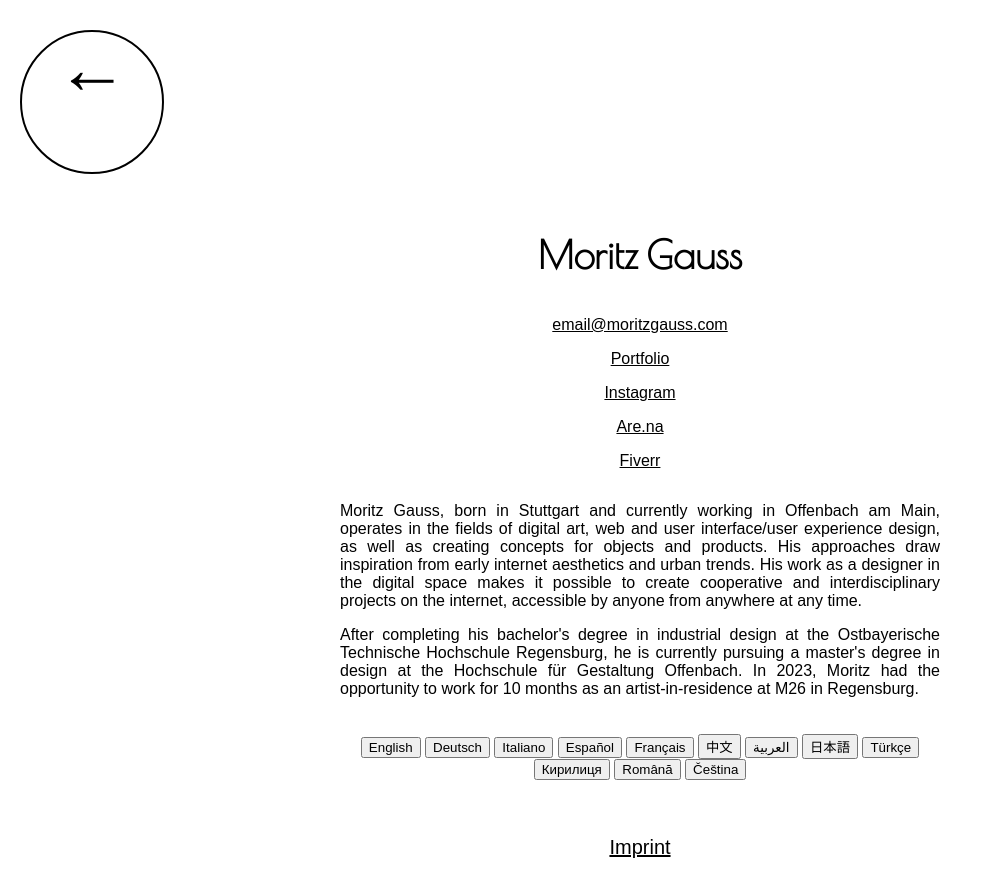
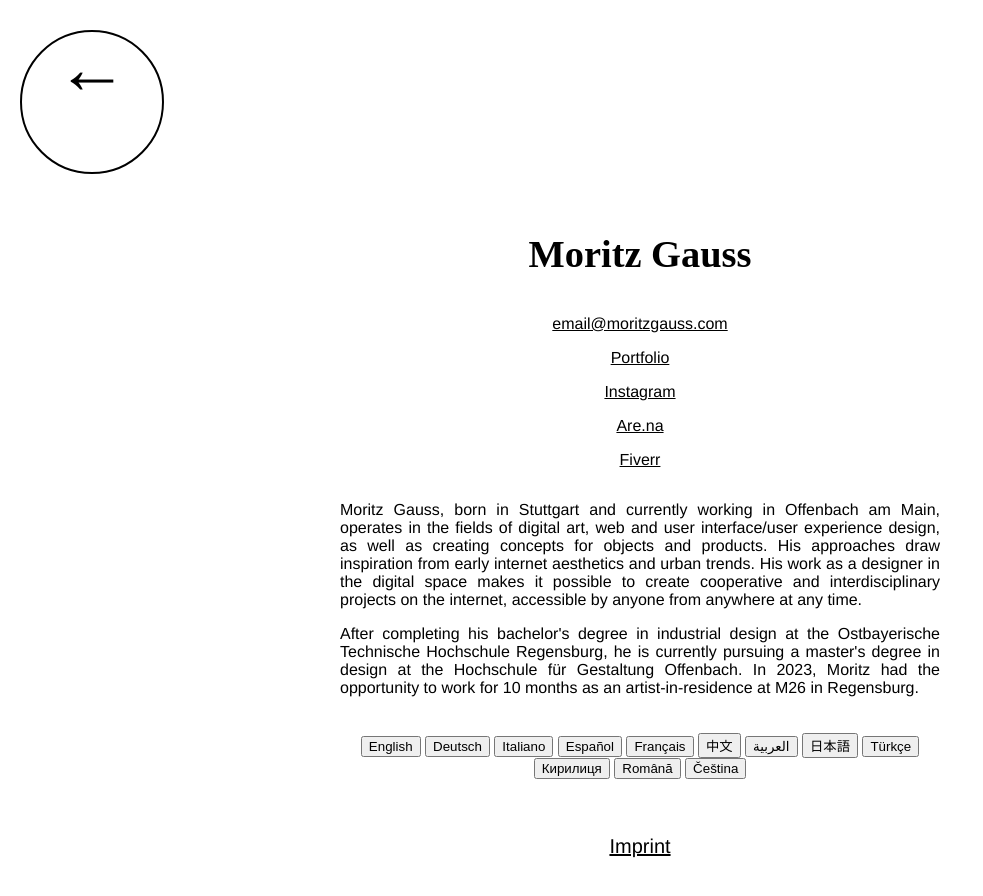
Before and after one commit to mori77z/about, a plain HTML site: page index.html in a window 1280 px wide. Shown: the whole page, without its empty margins (0-983 px from the left). Drawn offline with nearby package versions, Linux system fonts and the light colour scheme; a web font is replaced by a local one.

Commit message:
stylo.css aktualisieren

```diff
--- a/stylo.css
+++ b/stylo.css
@@ -3,7 +3,7 @@ body {
     background: white;
     display: flex;
     flex-direction: column;
-    font-family: "Almari", sans-serif;
+    font-family: Helvetica, Arial, sans-serif;
     margin: 0;
     padding-bottom: 40px;
   }
@@ -34,7 +34,6 @@ body {
 }
 
 .logo a {
-    font-family: "Almari", sans-serif;
     font-size: 2em;
     font-weight: normal;
     line-height: 1;
@@ -65,7 +64,7 @@ body {
 }
 
 .name {
-    font-family: "Poiret One", serif;
+    font-family: "Times New Roman", Times, serif;
     font-weight: 600;
     font-size: 1.8em;
 }
```
